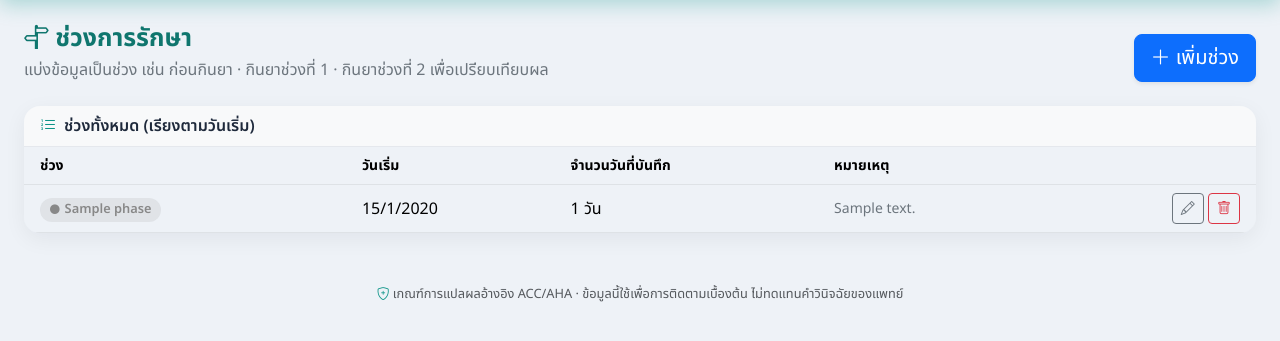
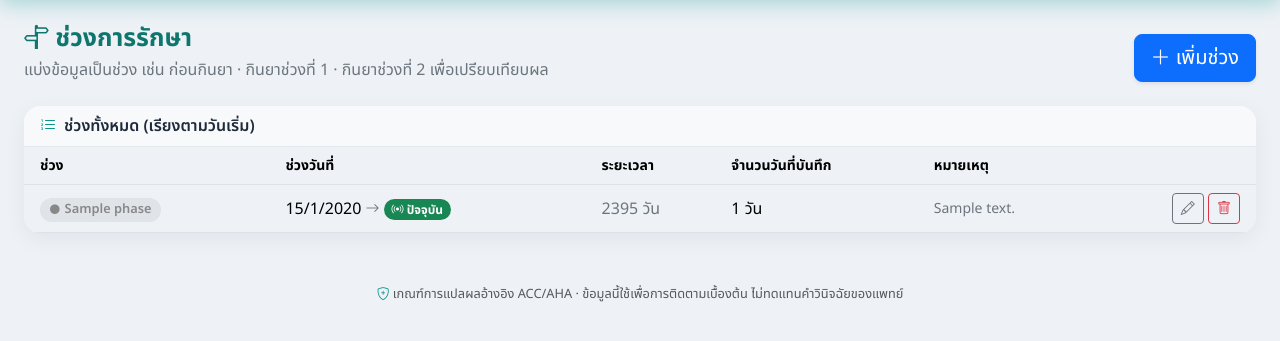
Before and after one commit to Jare3289/BP_record, a PHP site: page /phases.php in a window 1280 px wide. Shown: the part 74-415 px from the top of the page. Run offline with PHP 8.4, Linux system fonts and the light colour scheme; tables that the repository leaves empty hold one stand-in row (values such as "Sample post"); some libraries are stand-ins or nearby versions; some web fonts are replaced.

Commit message:
phases: แสดงช่วงวันที่เต็ม (เริ่ม→สิ้นสุด) และระยะเวลา ช่วงล่าสุดถึงวันปัจจุบัน
Co-Authored-By: Claude Opus 4.8 <noreply@anthropic.com>
Claude-Session: https://claude.ai/code/session_011afRRAKRXQT6GSqFaibspm

```diff
--- a/phases.php
+++ b/phases.php
@@ -4,13 +4,32 @@ require __DIR__ . '/includes/functions.php';
 
 $phases = load_phases();
 
-// นับจำนวนวันในแต่ละช่วง
-$rows = db()->query('SELECT record_date FROM bp_readings')->fetchAll(PDO::FETCH_COLUMN);
+// นับจำนวนวันที่บันทึกในแต่ละช่วง (จากตาราง readings)
+try { $rows = db()->query('SELECT DISTINCT record_date FROM readings')->fetchAll(PDO::FETCH_COLUMN); }
+catch (Throwable $e) { $rows = []; }
 $countByPhase = [];
 foreach ($rows as $d) {
     $ph = phase_for_date($phases, $d);
     if ($ph) $countByPhase[$ph['id']] = ($countByPhase[$ph['id']] ?? 0) + 1;
 }
+
+// คำนวณวันสิ้นสุดของแต่ละช่วง (ช่วงถัดไปเริ่มเมื่อไร) — ช่วงล่าสุดถึงวันปัจจุบัน
+$today = date('Y-m-d');
+$phaseEnd = []; $phaseIsCurrent = [];
+$np = count($phases);
+foreach ($phases as $i => $p) {
+    if ($i < $np - 1) {
+        $phaseEnd[$p['id']] = date('Y-m-d', strtotime($phases[$i+1]['start_date'] . ' -1 day'));
+        $phaseIsCurrent[$p['id']] = false;
+    } else {
+        $phaseEnd[$p['id']] = ($today >= $p['start_date']) ? $today : $p['start_date'];
+        $phaseIsCurrent[$p['id']] = true;
+    }
+}
+$durDays = function ($start, $end) {
+    $n = (int) floor((strtotime($end) - strtotime($start)) / 86400) + 1;
+    return $n > 0 ? $n : 0;
+};
 
 $palette = ['#57b894', '#2c5c7a', '#d99a1a', '#d1603a', '#7c5cbf', '#0d9488', '#e0699a', '#4d7c0f'];
 
@@ -46,18 +65,26 @@ require __DIR__ . '/includes/header.php';
     <div class="table-responsive">
       <table class="table table-hover align-middle mb-0">
         <thead><tr class="text-secondary small">
-          <th class="ps-3">ช่วง</th><th>วันเริ่ม</th><th>จำนวนวันที่บันทึก</th><th>หมายเหตุ</th><th></th>
+          <th class="ps-3">ช่วง</th><th>ช่วงวันที่</th><th>ระยะเวลา</th><th>จำนวนวันที่บันทึก</th><th>หมายเหตุ</th><th></th>
         </tr></thead>
         <tbody>
         <?php if (!$phases): ?>
-          <tr><td colspan="5" class="text-center text-secondary py-5">
+          <tr><td colspan="6" class="text-center text-secondary py-5">
             <i class="bi bi-signpost fs-3 d-block mb-2"></i> ยังไม่มีช่วง — กด “เพิ่มช่วง” เพื่อเริ่มต้น<br>
             <span class="small">เช่น สร้าง “ก่อนกินยา” วันเริ่ม 17/1/2026 แล้วสร้าง “กินยาช่วงที่ 1” วันที่เริ่มกินยา</span>
           </td></tr>
         <?php else: foreach ($phases as $p): ?>
           <tr>
             <td class="ps-3"><span class="phase-tag" style="--pc:<?= e($p['color']) ?>"><i class="bi bi-circle-fill"></i> <?= e($p['name']) ?></span></td>
-            <td class="text-nowrap"><?= fmt_date($p['start_date']) ?></td>
+            <td class="text-nowrap">
+              <?= fmt_date($p['start_date']) ?> <i class="bi bi-arrow-right text-secondary small"></i>
+              <?php if ($phaseIsCurrent[$p['id']]): ?>
+                <span class="badge rounded-pill text-bg-success"><i class="bi bi-broadcast"></i> ปัจจุบัน</span>
+              <?php else: ?>
+                <?= fmt_date($phaseEnd[$p['id']]) ?>
+              <?php endif; ?>
+            </td>
+            <td class="text-nowrap text-secondary"><?= $durDays($p['start_date'], $phaseEnd[$p['id']]) ?> วัน</td>
             <td><?= $countByPhase[$p['id']] ?? 0 ?> วัน</td>
             <td class="text-secondary small"><?= e($p['note'] ?? '') ?></td>
             <td class="text-nowrap text-end pe-3">
```
